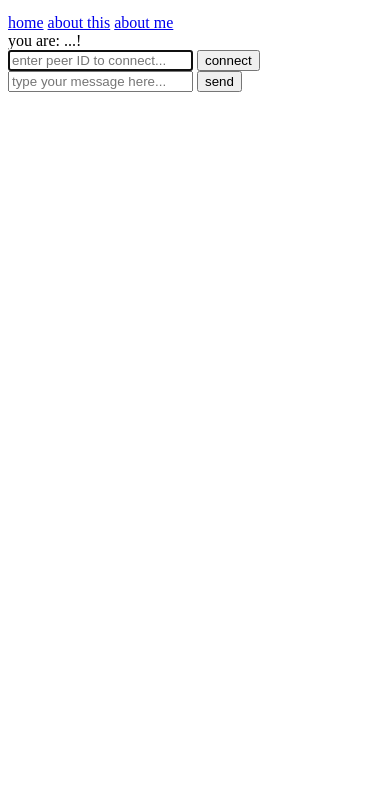
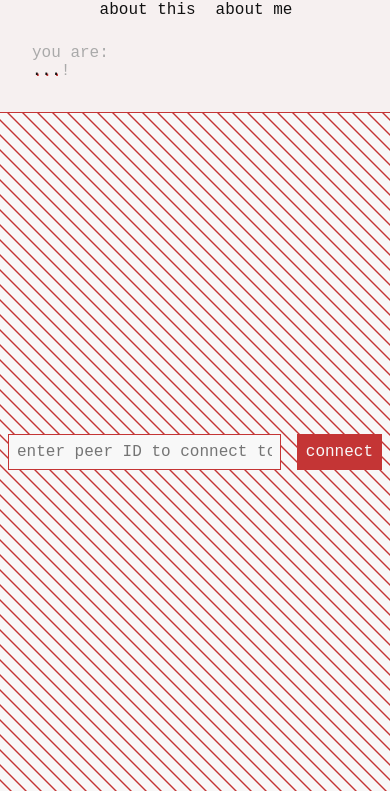
Before and after one commit to ab9st8/wdai, a plain HTML site: page proj1/index.html in a window 390 px wide. Shown: the part 53-844 px from the top of the page. Drawn offline with Linux system fonts and the light colour scheme; a web font is replaced by a local one.

Commit message:
proj1: base styles

```diff
--- a/proj1/index.css
+++ b/proj1/index.css
@@ -1,6 +1,277 @@
+@import url("https://fonts.googleapis.com/css2?family=Libertinus+Mono&display=swap");
+
 *,
 :root {
   margin: 0;
   padding: 0;
   box-sizing: border-box;
 }
+
+body {
+  font-family: "Libertinus Mono", monospace;
+  background-color: #f8f8f8;
+  color: #111;
+
+  height: 100vh;
+
+  display: flex;
+  flex-direction: row;
+  justify-content: center;
+  align-items: flex-start;
+}
+
+nav {
+  flex: 1;
+
+  background-color: #c435350a;
+
+  display: flex;
+  flex-direction: column;
+  align-items: flex-end;
+  justify-content: space-between;
+  gap: 10px;
+  padding: 1rem;
+
+  height: 100%;
+}
+
+main {
+  flex: 4;
+
+  height: 100%;
+
+  border-left: #c43535 1.0pt solid;
+
+  display: flex;
+  flex-direction: column;
+  align-items: center;
+  justify-content: space-between;
+  position: relative;
+}
+
+a {
+  color: transparent;
+  text-shadow: 1px 1px 0px #111;
+  text-decoration: none;
+}
+
+a:hover,
+a:focus {
+  /* text-decoration: underline; */
+  color: #c43535;
+}
+
+a:focus {
+  outline: 1.0pt solid #c43535;
+  outline-offset: 1.5pt;
+}
+
+input, textarea {
+  font-family: "Libertinus Mono", monospace;
+  font-size: 1em;
+  padding: 0.5em;
+  margin: 0.5em;
+  background-color: #f8f8f8;
+  border: 1.0pt solid #c43535;
+  background-color: #f8f8f8;
+  width: 400px;
+  resize: none;
+  max-width: 90vw;
+}
+
+input:focus, textarea:focus {
+  outline: 1.0pt solid #c43535;
+  outline-offset: 1.5pt;
+}
+
+button {
+  font-family: "Libertinus Mono", monospace;
+  font-size: 1em;
+  padding: 0.5em;
+  margin: 0.5em;
+  background-color: #c43535;
+  color: #f8f8f8;
+  border: 1.0pt solid #c43535;
+  cursor: pointer;
+}
+
+button:hover {
+  background-color: #a32b2b;
+  border-color: #a32b2b;
+}
+
+button:focus {
+  outline: 1.0pt solid #c43535;
+  outline-offset: 1.5pt;
+}
+
+#connection-modal {
+  position: absolute;
+  top: 0;
+  left: 0;
+  width: 100%;
+  height: 100%;
+  background-image: repeating-linear-gradient(
+    45deg,
+    #c43535 0,
+    #c43535 1.0pt,
+    transparent 0,
+    transparent 50%
+  );
+  background-size: 15px 15px;
+  background-color: #f8f8f8;
+  display: flex;
+  justify-content: center;
+  align-items: center;
+  z-index: 1000;
+  animation: move 2s linear infinite;
+}
+
+@keyframes move {
+  0% {
+    background-position: 0 0;
+  }
+  100% {
+    background-position: 15px 0px;
+  }
+}
+
+#message-input-container {
+  display: flex;
+  flex-direction: row;
+  align-items: center;
+  justify-content: space-between;
+
+  position: absolute;
+  bottom: 0;
+  width: 100%;
+  background-color: #c4353510;
+  border-top: #c43535 1.0pt solid;
+}
+
+#message-input {
+  width: 100%;
+}
+
+.message-sender {
+  color: #aaa;
+  /* text-shadow: 1px 1px 0px #111; */
+}
+
+#nav-title {
+  display: flex;
+  flex-direction: column;
+  align-items: flex-end;
+  gap: 10px;
+}
+
+#nav-title h1 {
+  text-align: end;
+  text-shadow: 1pt 1pt 0pt #c43535;
+}
+
+#nav-links {
+  gap: 5px;
+  display: flex;
+  flex-direction: column;
+  align-items: flex-end;
+}
+
+#nav-links span {
+  display: none;
+}
+
+#userslug-container {
+  color: #aaa;
+  margin: 1rem;
+  text-align: left;
+  align-self: flex-start;
+}
+
+#userslug {
+  color: #c43535;
+  text-shadow: 1px 1px 0px #111;
+  animation: blink 0.5s step-start infinite alternate;
+}
+
+#messages-container {
+  flex: 1;
+  width: 100%;
+  /* padding: 1rem; */
+  overflow-y: auto;
+  display: flex;
+  flex-direction: column;
+  /* align-items: stretch; */
+  /* gap: 0.5rem; */
+}
+
+.message {
+  width: 100%;
+  display: flex;
+  flex-direction: row;
+  align-items: center;
+  gap: 10px;
+  padding: 0.5em;
+}
+
+.message.system {
+  justify-content: center;
+  text-align: center;
+  background-color: #c4353510;
+  border-bottom: #c43535 1.0pt solid;
+}
+
+.message.sent {
+  background-color: #f0f0f0;
+  color: #888;
+}
+
+.message-text.received {
+  justify-content: flex-start;
+  background-color: #f8f8f8;
+}
+
+
+@keyframes blink {
+  50% {
+    color: #111;
+    text-shadow: 1px 1px 0px #c43535;
+  }
+}
+
+@media screen and (max-width: 640px) {
+  body {
+    flex-direction: column;
+    align-items: stretch;
+  }
+
+  nav {
+    align-items: center;
+    justify-content: space-between;
+    flex: 0;
+  }
+
+  #nav-title {
+    align-items: center;
+  }
+
+  #nav-title h1 {
+    text-align: center;
+  }
+
+  #nav-links {
+    flex-direction: row;
+    text-align: center;
+    align-items: center;
+    gap: 20px;
+  }
+
+  #nav-links span {
+    display: inline;
+  }
+
+  main {
+    border-left: none;
+    border-top: #c43535 1.0pt solid;
+  }
+}
--- a/proj1/index.html
+++ b/proj1/index.html
@@ -3,54 +3,58 @@
   <head>
     <meta charset="UTF-8" />
     <meta name="viewport" content="width=device-width, initial-scale=1.0" />
-    <title>charlie-charlie</title>
+    <link rel="stylesheet" href="./index.css" />
+    <title>charlee</title>
   </head>
   <body>
     <noscript>this app is non-functional without javascript. :(</noscript>
 
     <nav>
-      <h1 id="nav-title">charlie-charlie</h1>
-      <a href="./index.html">home</a>
+      <div id="nav-title">
+        <h1>charlee</h1>
+        <div id="nav-links">
           <a href="./faq.html">about this</a>
           <a href="./about.html">about me</a>
+        </div>
+      </div>
+      <div id="userslug-container">
+        you are:<br /><span id="userslug">...</span>!
+      </div>
     </nav>
 
-    <div id="userslug-container">you are: <span id="userslug">...</span>!</div>
+    <main>
+      <div id="messages-container"></div>
 
-    <main>
-      <div id="messages-container">
-        <!-- <div class="message received">
-          <span class="message-sender">curious-lion:</span>
-          <span class="message-text">hello there!</span>
-        </div>
-        <div class="message sent">
-          <span class="message-sender">miraculous-butterfly:</span>
-          <span class="message-text">hi!</span>
-        </div> -->
-      </div>
-
+      <div id="connection-modal">
         <input
           type="text"
           id="peerid-input"
-        placeholder="enter peer ID to connect..."
-        autofocus
+          placeholder="enter peer ID to connect to..."
         />
-
         <button type="button" id="connect-button" onclick="onConnect()">
           connect
         </button>
+      </div>
 
-      <div>
-        <input
+      <div id="message-input-container">
+        <textarea
           type="text"
           id="message-input"
+          rows="1"
           placeholder="type your message here..."
-        />
+        ></textarea>
         <button type="button" id="send-button" onclick="onSendMessage()">
           send
         </button>
       </div>
     </main>
+
+    <!-- TODO: add footer -->
+    <!-- <footer
+      style="position: fixed; bottom: 5pt; width: 100%; text-align: center; font-size: 0.8em; z-index: 1000;"
+    >
+      <p>Antoni Chmiela 2025. <a href="./about.html">about me</a></p>
+    </footer> -->
   </body>
 
   <script type="module">
@@ -78,14 +82,20 @@
       });
     });
 
-
     function onConnect() {
+      const modal = document.getElementById("connection-modal");
+      modal.style.display = "none";
       const peerId = document.getElementById("peerid-input").value;
       const conn = peer.connect(peerId);
 
       conn.on("open", () => {
         console.log("Connected to:", peerId);
         connection = conn;
+        document.getElementById("messages-container").innerHTML += `
+          <div class="message system">
+            <span class="message-text system">talking with ${peerId}!</span>
+          </div>
+        `;
       });
     }
 
@@ -98,12 +108,16 @@
 
       if (connection && connection.open) {
         connection.send(message);
-        console.log("message sent!");
-        messages.push({ sender: peer.id, text: message, type: "sent" });
         document.getElementById("messages-container").innerHTML += `
           <div class="message sent">
             <span class="message-sender">${peer.id}:</span>
             <span class="message-text sent">${message}</span>
+          </div>
+        `;
+        document.getElementById("messages-container").innerHTML += `
+          <div class="message received">
+            <span class="message-sender">${conn.peer}:</span>
+            <span class="message-text received">${data}</span>
           </div>
         `;
       } else {
@@ -114,5 +128,25 @@
     // TODO: move this to a separate module
     window.onConnect = onConnect;
     window.onSendMessage = onSendMessage;
+
+    window.addEventListener("keydown", (e) => {
+      if (e.key === "Escape") {
+        document.activeElement.blur();
+      }
+    });
+
+    document.getElementById("peerid-input").addEventListener("keydown", (e) => {
+      if (e.metaKey && e.key === "Enter") {
+        onConnect();
+      }
+    });
+
+    document
+      .getElementById("message-input")
+      .addEventListener("keydown", (e) => {
+        if (e.metaKey && e.key === "Enter") {
+          onSendMessage();
+        }
+      });
   </script>
 </html>
```
Lines whose indentation alone changed are shown as unchanged.
